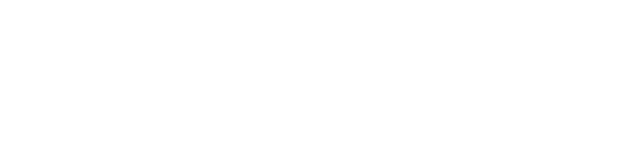
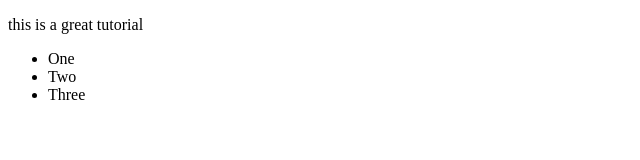
Before and after one commit to mayaj11/git-course, a plain HTML site: page index.html in a window 1280 px wide. Shown: the whole page, without its empty margins (0-640 px from the left). Drawn offline with Linux system fonts and the light colour scheme.

Commit message:
Added unordered list

```diff
--- a/index.html
+++ b/index.html
@@ -7,6 +7,11 @@
   <title>Coding Course</title>
 </head>
 <body>
-
+  <p>this is a great tutorial</p>
+  <ul>
+    <li>One</li>
+    <li>Two</li>
+    <li>Three</li>
+  </ul>
 </body>
 </html>
```
